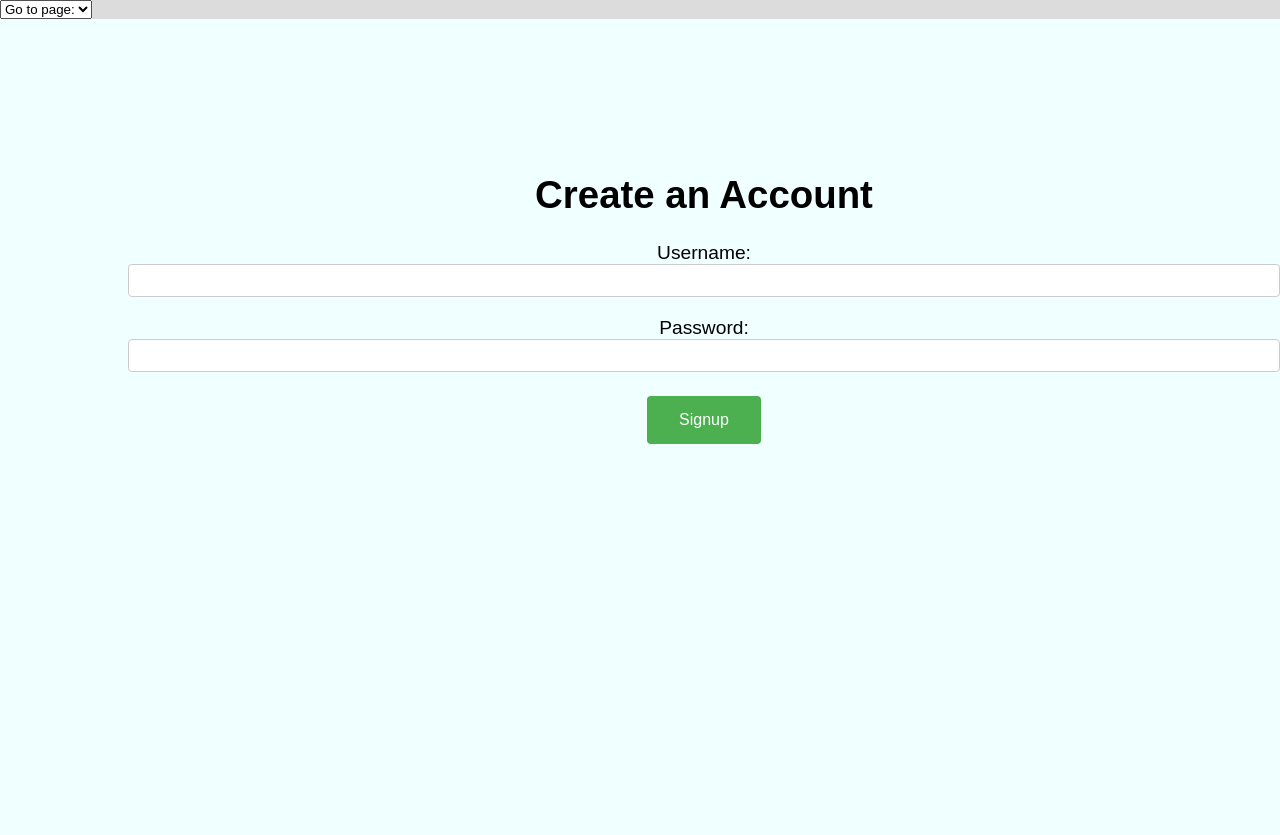
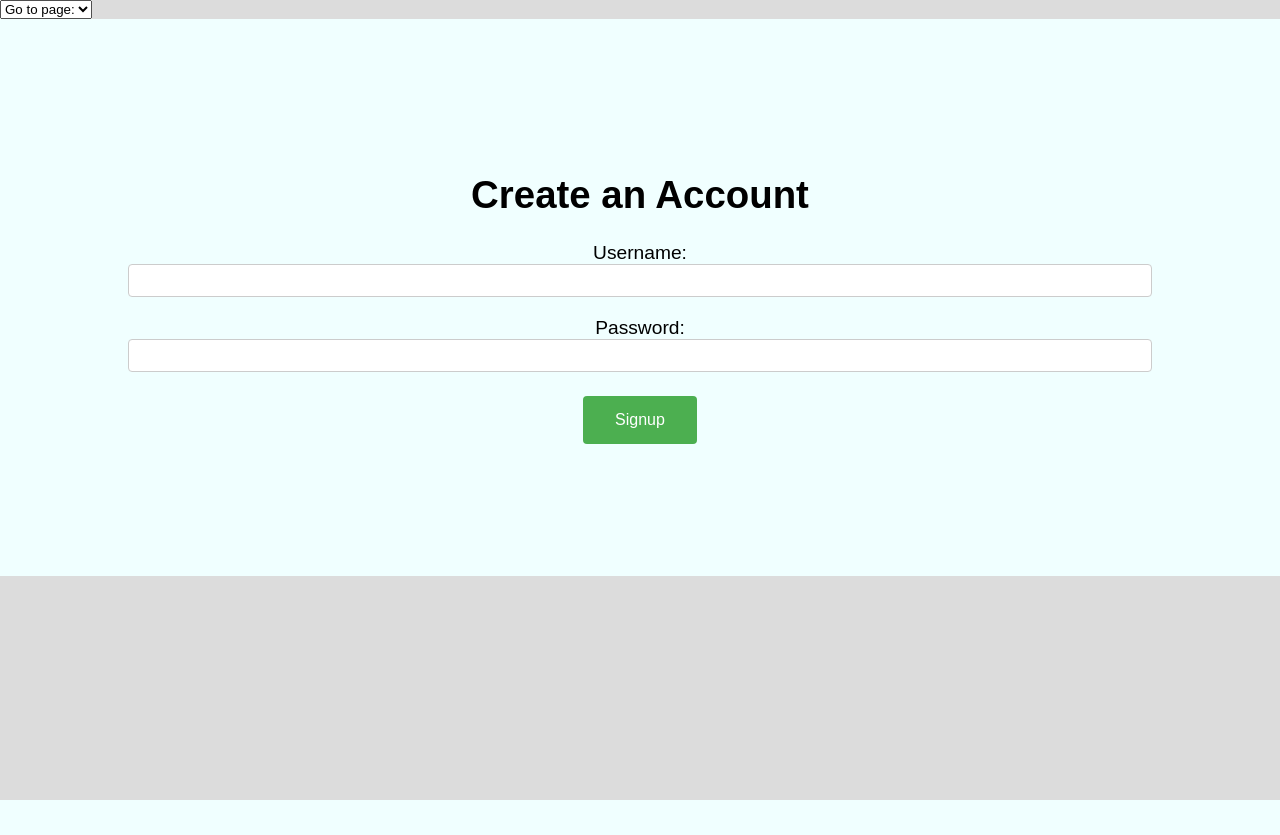
Before and after one commit to software-students-spring2024/5-final-project-spring-2024-snailman-inc, a Flask app: page /signup in a window 1280 px wide; the page is wider, and only the part inside the window is pictured. After the commit the page ends 800 px from the top of that part, so only its background shows below. Run offline with Flask 2, Linux system fonts and the light colour scheme; data that the repository does not hold is empty; some libraries are stand-ins or nearby versions.

Commit message:
pages are now correct width

```diff
--- a/app/static/styles/styles.css
+++ b/app/static/styles/styles.css
@@ -55,10 +55,8 @@
 }
 
 .content {
-    width: 90%;
     margin: auto;
     padding: 10%;
-    height: 70vh;
     background-color: azure;
     font: 1.2em sans-serif;
     text-align: center;
```
